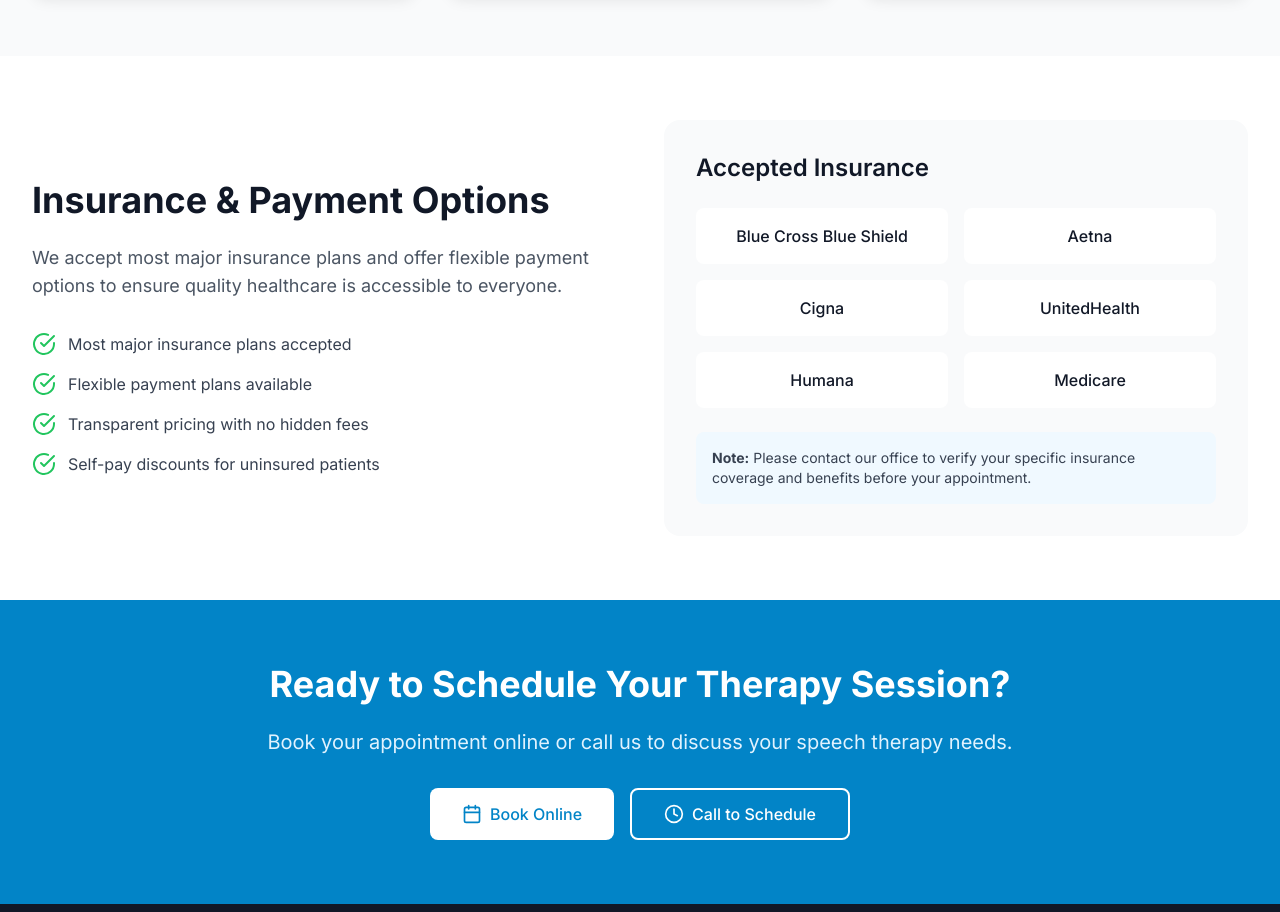
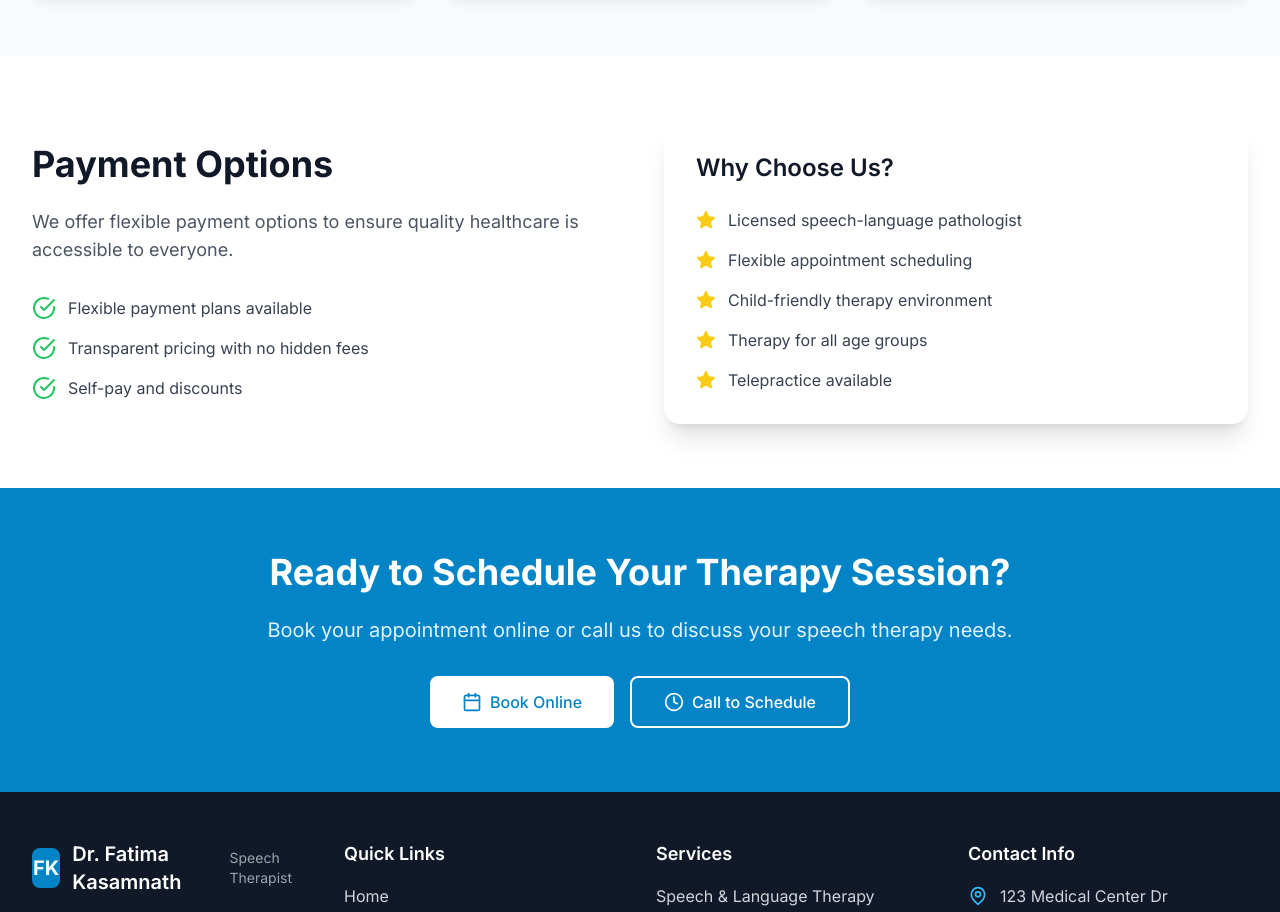
Before and after one commit to Triger-53/Fatima, a React (Create React App) app: page /services in a window 1280 px wide. Shown: the part 1740-2652 px from the top of the page. Built offline with nearby package versions, Linux system fonts and the light colour scheme; the HTML template or start-up script is replaced by a standard one.

Commit message:
e👩🏼‍⚕️

```diff
--- a/src/pages/Appointment.js
+++ b/src/pages/Appointment.js
@@ -31,9 +31,7 @@
     reason: '',
     symptoms: '',
 
-    // Insurance & Medical History
-    insuranceProvider: '',
-    insuranceNumber: '',
+    // Medical History
     isNewPatient: '',
     currentMedications: '',
     allergies: '',
@@ -330,41 +328,6 @@
       transition={{ duration: 0.5 }}
       className="space-y-6"
     >
-      <h3 className="text-2xl font-semibold text-gray-900 mb-6">
-        Insurance & Background Information
-      </h3>
-
-      <div className="grid grid-cols-1 md:grid-cols-2 gap-6">
-        <div>
-          <label htmlFor="insuranceProvider" className="block text-sm font-medium text-gray-700 mb-2">
-            Insurance Provider
-          </label>
-          <input
-            type="text"
-            id="insuranceProvider"
-            name="insuranceProvider"
-            value={formData.insuranceProvider}
-            onChange={handleChange}
-            className="w-full px-4 py-3 border border-gray-300 rounded-lg focus:ring-2 focus:ring-primary-500 focus:border-transparent"
-            placeholder="e.g., Blue Cross Blue Shield"
-          />
-        </div>
-        <div>
-          <label htmlFor="insuranceNumber" className="block text-sm font-medium text-gray-700 mb-2">
-            Insurance Number
-          </label>
-          <input
-            type="text"
-            id="insuranceNumber"
-            name="insuranceNumber"
-            value={formData.insuranceNumber}
-            onChange={handleChange}
-            className="w-full px-4 py-3 border border-gray-300 rounded-lg focus:ring-2 focus:ring-primary-500 focus:border-transparent"
-            placeholder="Your insurance number"
-          />
-        </div>
-      </div>
-
       <div>
         <label htmlFor="isNewPatient" className="block text-sm font-medium text-gray-700 mb-2">
           Are you a new patient? *
@@ -469,7 +432,6 @@
             <h4 className="font-semibold text-blue-900 mb-1">Important Notes</h4>
             <ul className="text-blue-700 text-sm space-y-1">
               <li>• Please arrive 15 minutes before your appointment time</li>
-              <li>• Bring your ID and insurance card</li>
               <li>• Complete any required forms before your visit</li>
               <li>• Call us if you need to reschedule or cancel</li>
             </ul>
--- a/src/pages/Contact.js
+++ b/src/pages/Contact.js
@@ -390,22 +390,6 @@
             <motion.div
               initial={{ opacity: 0, y: 20 }}
               animate={{ opacity: 1, y: 0 }}
-              transition={{ duration: 0.6, delay: 0.1 }}
-              className="card"
-            >
-              <h3 className="text-xl font-semibold text-gray-900 mb-3">
-                What insurance plans do you accept?
-              </h3>
-              <p className="text-gray-600">
-                We accept most major insurance plans including Blue Cross Blue Shield,
-                Aetna, Cigna, UnitedHealth, Humana, and Medicare. Please contact us
-                to verify your specific coverage.
-              </p>
-            </motion.div>
-
-            <motion.div
-              initial={{ opacity: 0, y: 20 }}
-              animate={{ opacity: 1, y: 0 }}
               transition={{ duration: 0.6, delay: 0.2 }}
               className="card"
             >
--- a/src/pages/Services.js
+++ b/src/pages/Services.js
@@ -1,6 +1,6 @@
-import React from 'react';
-import { Link } from 'react-router-dom';
-import { motion } from 'framer-motion';
+import React from "react"
+import { Link } from "react-router-dom"
+import { motion } from "framer-motion"
 import {
 	Heart,
 	Stethoscope,
@@ -10,41 +10,44 @@
 	Eye,
 	Baby,
 	Brain,
+  Star,
 	Calendar,
 	Clock,
 	DollarSign,
-  CheckCircle
-} from 'lucide-react';
+	CheckCircle,
+} from "lucide-react"
 
 const Services = () => {
 	const services = [
 		{
 			icon: <Heart className="w-8 h-8" />,
 			title: "Speech & Language Therapy",
-      description: "Comprehensive assessment and treatment for speech and language disorders.",
+			description:
+				"Comprehensive assessment and treatment for speech and language disorders.",
 			features: [
 				"Language development assessment",
 				"Speech sound disorder treatment",
 				"Expressive language therapy",
 				"Receptive language therapy",
-        "Communication skills training"
+				"Communication skills training",
 			],
 			duration: "45-60 minutes",
-      price: "$120-180"
+			price: "$120-180",
 		},
 		{
 			icon: <Stethoscope className="w-8 h-8" />,
 			title: "Articulation Therapy",
-      description: "Specialized treatment for speech sound disorders and pronunciation issues.",
+			description:
+				"Specialized treatment for speech sound disorders and pronunciation issues.",
 			features: [
 				"Speech sound assessment",
 				"Articulation exercises",
 				"Phonological therapy",
 				"Motor speech therapy",
-        "Progress monitoring"
+				"Progress monitoring",
 			],
 			duration: "30-45 minutes",
-      price: "$100-150"
+			price: "$100-150",
 		},
 		{
 			icon: <Shield className="w-8 h-8" />,
@@ -55,10 +58,10 @@
 				"Modified barium swallow",
 				"Swallowing exercises",
 				"Diet modifications",
-        "Safety strategies"
+				"Safety strategies",
 			],
 			duration: "45-60 minutes",
-      price: "$150-200"
+			price: "$150-200",
 		},
 		{
 			icon: <Syringe className="w-8 h-8" />,
@@ -69,10 +72,10 @@
 				"Vocal hygiene education",
 				"Voice exercises",
 				"Resonance therapy",
-        "Vocal cord care"
+				"Vocal cord care",
 			],
 			duration: "30-45 minutes",
-      price: "$120-160"
+			price: "$120-160",
 		},
 		{
 			icon: <Activity className="w-8 h-8" />,
@@ -83,10 +86,10 @@
 				"Play-based therapy",
 				"Parent education",
 				"School collaboration",
-        "Progress tracking"
+				"Progress tracking",
 			],
 			duration: "30-45 minutes",
-      price: "$100-140"
+			price: "$100-140",
 		},
 		{
 			icon: <Eye className="w-8 h-8" />,
@@ -97,12 +100,12 @@
 				"Cognitive communication",
 				"Social communication skills",
 				"Workplace communication",
-        "Life participation goals"
+				"Life participation goals",
 			],
 			duration: "45-60 minutes",
-      price: "$130-180"
-    }
-  ];
+			price: "$130-180",
+		},
+	]
 
 	return (
 		<div className="min-h-screen bg-gray-50">
@@ -112,21 +115,25 @@
 					<motion.div
 						initial={{ opacity: 0, y: 30 }}
 						animate={{ opacity: 1, y: 0 }}
-            transition={{ duration: 0.8 }}
-          >
+						transition={{ duration: 0.8 }}>
 						<h1 className="text-4xl md:text-5xl font-bold text-gray-900 mb-6">
 							Our Services
 						</h1>
 						<p className="text-xl text-gray-600 max-w-3xl mx-auto mb-8">
-              Comprehensive speech therapy services designed to meet your communication needs at every age.
-              From children to seniors, we're here to support your speech and language development.
+							Comprehensive speech therapy services designed to meet your
+							communication needs at every age. From children to seniors, we're
+							here to support your speech and language development.
 						</p>
 						<div className="flex flex-col sm:flex-row gap-4 justify-center">
-              <Link to="/appointment" className="btn-primary flex items-center justify-center">
+							<Link
+								to="/appointment"
+								className="btn-primary flex items-center justify-center">
 								<Calendar className="w-5 h-5 mr-2" />
 								Book Appointment
 							</Link>
-              <Link to="/contact" className="btn-secondary flex items-center justify-center">
+							<Link
+								to="/contact"
+								className="btn-secondary flex items-center justify-center">
 								<Clock className="w-5 h-5 mr-2" />
 								Check Availability
 							</Link>
@@ -145,20 +152,19 @@
 								initial={{ opacity: 0, y: 50 }}
 								animate={{ opacity: 1, y: 0 }}
 								transition={{ duration: 0.6, delay: index * 0.1 }}
-                className="card hover:shadow-xl transition-all duration-300 hover:-translate-y-2"
-              >
+								className="card hover:shadow-xl transition-all duration-300 hover:-translate-y-2">
 								<div className="w-16 h-16 bg-primary-100 rounded-lg flex items-center justify-center text-primary-600 mb-6">
 									{service.icon}
 								</div>
 								<h3 className="text-2xl font-semibold text-gray-900 mb-3">
 									{service.title}
 								</h3>
-                <p className="text-gray-600 mb-6">
-                  {service.description}
-                </p>
+								<p className="text-gray-600 mb-6">{service.description}</p>
 
 								<div className="space-y-4 mb-6">
-                  <h4 className="font-semibold text-gray-900">What's Included:</h4>
+									<h4 className="font-semibold text-gray-900">
+										What's Included:
+									</h4>
 									<ul className="space-y-2">
 										{service.features.map((feature, featureIndex) => (
 											<li key={featureIndex} className="flex items-start">
@@ -177,13 +183,14 @@
 										</div>
 										<div className="flex items-center text-gray-600">
 											<DollarSign className="w-4 h-4 mr-2" />
-                      <span className="text-sm font-medium">{service.price}</span>
+											<span className="text-sm font-medium">
+												{service.price}
+											</span>
 										</div>
 									</div>
 									<Link
 										to="/appointment"
-                    className="btn-primary w-full flex items-center justify-center"
-                  >
+										className="btn-primary w-full flex items-center justify-center">
 										<Calendar className="w-4 h-4 mr-2" />
 										Book This Service
 									</Link>
@@ -201,31 +208,32 @@
 						<motion.div
 							initial={{ opacity: 0, x: -50 }}
 							animate={{ opacity: 1, x: 0 }}
-              transition={{ duration: 0.8 }}
-            >
+							transition={{ duration: 0.8 }}>
 							<h2 className="text-3xl md:text-4xl font-bold text-gray-900 mb-6">
-                Insurance & Payment Options
+								Payment Options
 							</h2>
 							<p className="text-lg text-gray-600 mb-8">
-                We accept most major insurance plans and offer flexible payment options
-                to ensure quality healthcare is accessible to everyone.
+								We offer flexible payment
+								options to ensure quality healthcare is accessible to everyone.
 							</p>
 							<div className="space-y-4">
 								<div className="flex items-center">
 									<CheckCircle className="w-6 h-6 text-medical-500 mr-3" />
-                  <span className="text-gray-700">Most major insurance plans accepted</span>
+									<span className="text-gray-700">
+										Flexible payment plans available
+									</span>
 								</div>
 								<div className="flex items-center">
 									<CheckCircle className="w-6 h-6 text-medical-500 mr-3" />
-                  <span className="text-gray-700">Flexible payment plans available</span>
+									<span className="text-gray-700">
+										Transparent pricing with no hidden fees
+									</span>
 								</div>
 								<div className="flex items-center">
 									<CheckCircle className="w-6 h-6 text-medical-500 mr-3" />
-                  <span className="text-gray-700">Transparent pricing with no hidden fees</span>
-                </div>
-                <div className="flex items-center">
-                  <CheckCircle className="w-6 h-6 text-medical-500 mr-3" />
-                  <span className="text-gray-700">Self-pay discounts for uninsured patients</span>
+									<span className="text-gray-700">
+										Self-pay and discounts
+									</span>
 								</div>
 							</div>
 						</motion.div>
@@ -233,36 +241,32 @@
               initial={{ opacity: 0, x: 50 }}
               animate={{ opacity: 1, x: 0 }}
               transition={{ duration: 0.8, delay: 0.2 }}
-              className="bg-gray-50 rounded-2xl p-8"
+              className="bg-white rounded-2xl shadow-xl p-8"
             >
               <h3 className="text-2xl font-semibold text-gray-900 mb-6">
-                Accepted Insurance
+                Why Choose Us?
               </h3>
-              <div className="grid grid-cols-2 gap-4">
-                <div className="bg-white rounded-lg p-4 text-center">
-                  <p className="font-medium text-gray-900">Blue Cross Blue Shield</p>
+              <div className="space-y-4">
+                                 <div className="flex items-center">
+                   <Star className="w-5 h-5 text-yellow-400 fill-current mr-3" />
+                   <span className="text-gray-700">Licensed speech-language pathologist</span>
                  </div>
-                <div className="bg-white rounded-lg p-4 text-center">
-                  <p className="font-medium text-gray-900">Aetna</p>
+                 <div className="flex items-center">
+                   <Star className="w-5 h-5 text-yellow-400 fill-current mr-3" />
+                   <span className="text-gray-700">Flexible appointment scheduling</span>
                  </div>
-                <div className="bg-white rounded-lg p-4 text-center">
-                  <p className="font-medium text-gray-900">Cigna</p>
+                 <div className="flex items-center">
+                   <Star className="w-5 h-5 text-yellow-400 fill-current mr-3" />
+                   <span className="text-gray-700">Child-friendly therapy environment</span>
                  </div>
-                <div className="bg-white rounded-lg p-4 text-center">
-                  <p className="font-medium text-gray-900">UnitedHealth</p>
+                 <div className="flex items-center">
+                   <Star className="w-5 h-5 text-yellow-400 fill-current mr-3" />
+                   <span className="text-gray-700">Therapy for all age groups</span>
                  </div>
-                <div className="bg-white rounded-lg p-4 text-center">
-                  <p className="font-medium text-gray-900">Humana</p>
+                 <div className="flex items-center">
+                   <Star className="w-5 h-5 text-yellow-400 fill-current mr-3" />
+                   <span className="text-gray-700">Telepractice available</span>
                  </div>
-                <div className="bg-white rounded-lg p-4 text-center">
-                  <p className="font-medium text-gray-900">Medicare</p>
-                </div>
-              </div>
-              <div className="mt-6 p-4 bg-primary-50 rounded-lg">
-                <p className="text-sm text-gray-700">
-                  <strong>Note:</strong> Please contact our office to verify your specific
-                  insurance coverage and benefits before your appointment.
-                </p>
               </div>
             </motion.div>
 					</div>
@@ -276,14 +280,19 @@
 						Ready to Schedule Your Therapy Session?
 					</h2>
 					<p className="text-xl text-primary-100 mb-8">
-            Book your appointment online or call us to discuss your speech therapy needs.
+						Book your appointment online or call us to discuss your speech
+						therapy needs.
 					</p>
 					<div className="flex flex-col sm:flex-row gap-4 justify-center">
-            <Link to="/appointment" className="bg-white text-primary-600 hover:bg-gray-100 font-medium py-3 px-8 rounded-lg transition-colors duration-200 flex items-center justify-center">
+						<Link
+							to="/appointment"
+							className="bg-white text-primary-600 hover:bg-gray-100 font-medium py-3 px-8 rounded-lg transition-colors duration-200 flex items-center justify-center">
 							<Calendar className="w-5 h-5 mr-2" />
 							Book Online
 						</Link>
-            <Link to="/contact" className="border-2 border-white text-white hover:bg-white hover:text-primary-600 font-medium py-3 px-8 rounded-lg transition-colors duration-200 flex items-center justify-center">
+						<Link
+							to="/contact"
+							className="border-2 border-white text-white hover:bg-white hover:text-primary-600 font-medium py-3 px-8 rounded-lg transition-colors duration-200 flex items-center justify-center">
 							<Clock className="w-5 h-5 mr-2" />
 							Call to Schedule
 						</Link>
@@ -291,7 +300,7 @@
 				</div>
 			</section>
 		</div>
-  );
-};
+	)
+}
 
-export default Services;
+export default Services
```
Also changed, not shown: src/pages/About.js (+0 -40 lines), src/pages/Home.js (+5 -5 lines). Lines whose indentation alone changed are shown as unchanged.
